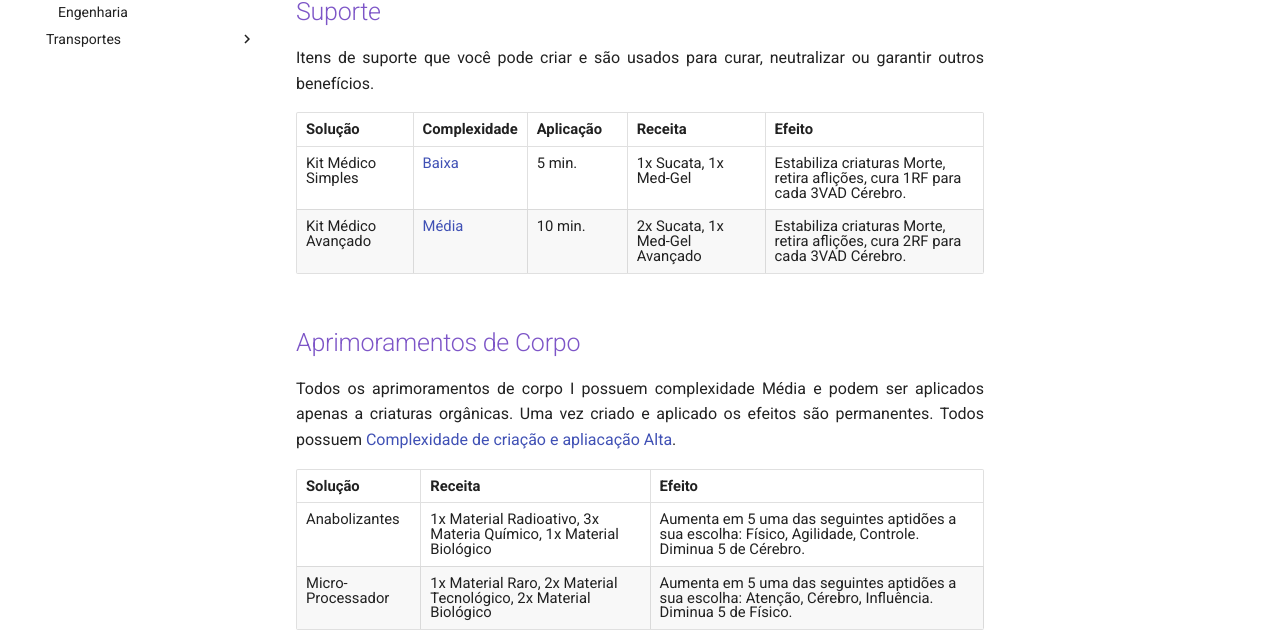
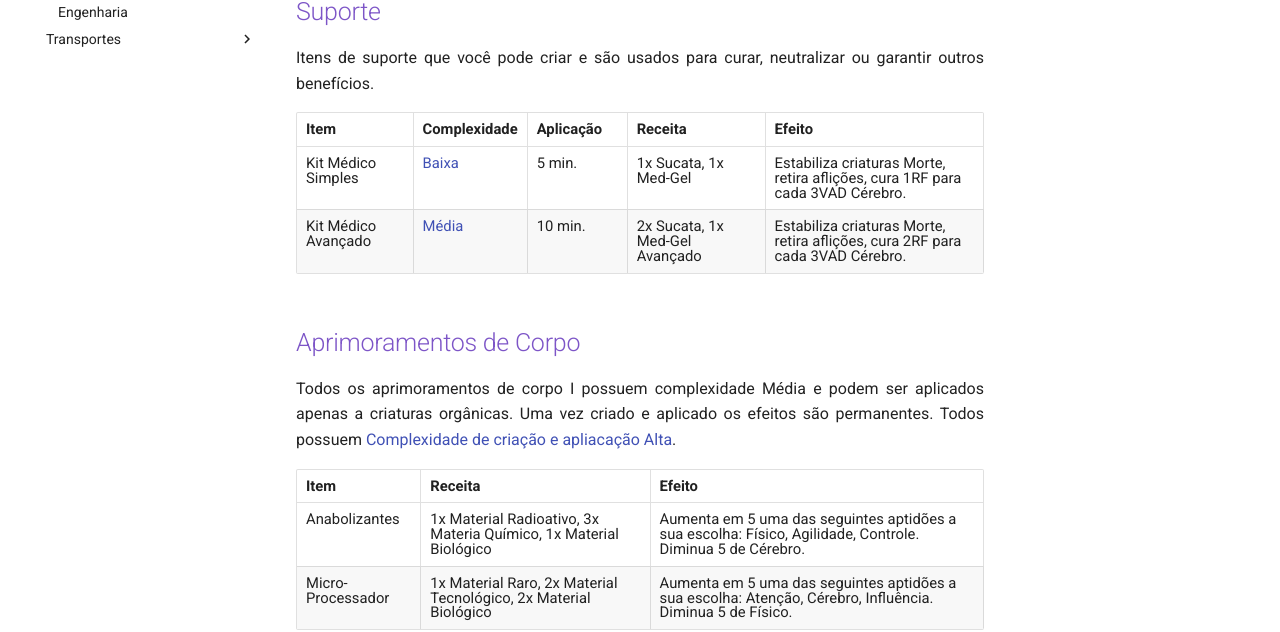
Before and after one commit to henriqueschorr/henriqueschorr.github.io, an MkDocs documentation site: the page built from docs/species/human/scienceRecipes/biology.md, in a window 1280 px wide and 1126 px high. Shown: the part 416-1048 px from the top of the window. Built offline with MkDocs 1.6.1 and Material for MkDocs 9.7.7, drawn with Linux system fonts in a browser that asks for light colours.

Commit message:
minor fixes

```diff
--- a/docs/species/human/scienceRecipes/biology.md
+++ b/docs/species/human/scienceRecipes/biology.md
@@ -5,7 +5,7 @@ Todas os itens que indicarem RAD ou VAD, considere o RAD/VAD da pessoa que o pro
 
 Itens de suporte que você pode criar e são usados para curar, neutralizar ou garantir outros benefícios.
 
-| Solução             | Complexidade                                                  | Aplicação | Receita                        | Efeito                                                                        |
+| Item                | Complexidade                                                  | Aplicação | Receita                        | Efeito                                                                        |
 | ------------------- | ------------------------------------------------------------- | --------- | ------------------------------ | ----------------------------------------------------------------------------- |
 | Kit Médico Simples  | [Baixa](../../../rules/science/actions.md#construir-ou-criar) | 5 min.    | 1x Sucata, 1x Med-Gel          | Estabiliza criaturas Morte, retira aflições, cura 1RF para cada 3VAD Cérebro. |
 | Kit Médico Avançado | [Média](../../../rules/science/actions.md#construir-ou-criar) | 10 min.   | 2x Sucata, 1x Med-Gel Avançado | Estabiliza criaturas Morte, retira aflições, cura 2RF para cada 3VAD Cérebro. |
@@ -14,7 +14,7 @@ Itens de suporte que você pode criar e são usados para curar, neutralizar ou g
 
 Todos os aprimoramentos de corpo I possuem complexidade Média e podem ser aplicados apenas a criaturas orgânicas. Uma vez criado e aplicado os efeitos são permanentes. Todos possuem [Complexidade de criação e apliacação Alta](../../../rules/science/actions.md#construir-ou-criar).
 
-| Solução           | Receita                                                           | Efeito                                                                                                    |
+| Item              | Receita                                                           | Efeito                                                                                                    |
 | ----------------- | ----------------------------------------------------------------- | --------------------------------------------------------------------------------------------------------- |
 | Anabolizantes     | 1x Material Radioativo, 3x Materia Químico, 1x Material Biológico | Aumenta em 5 uma das seguintes aptidões a sua escolha: Físico, Agilidade, Controle. Diminua 5 de Cérebro. |
-| Micro-Processador | 1x Material Raro, 2x Material Tecnológico, 2x Material Biológico  | Aumenta em 5 uma das seguintes aptidões a sua escolha: Atenção, Cérebro, Influência. Diminua 5 de Físico.     |
+| Micro-Processador | 1x Material Raro, 2x Material Tecnológico, 2x Material Biológico  | Aumenta em 5 uma das seguintes aptidões a sua escolha: Atenção, Cérebro, Influência. Diminua 5 de Físico. |
```
